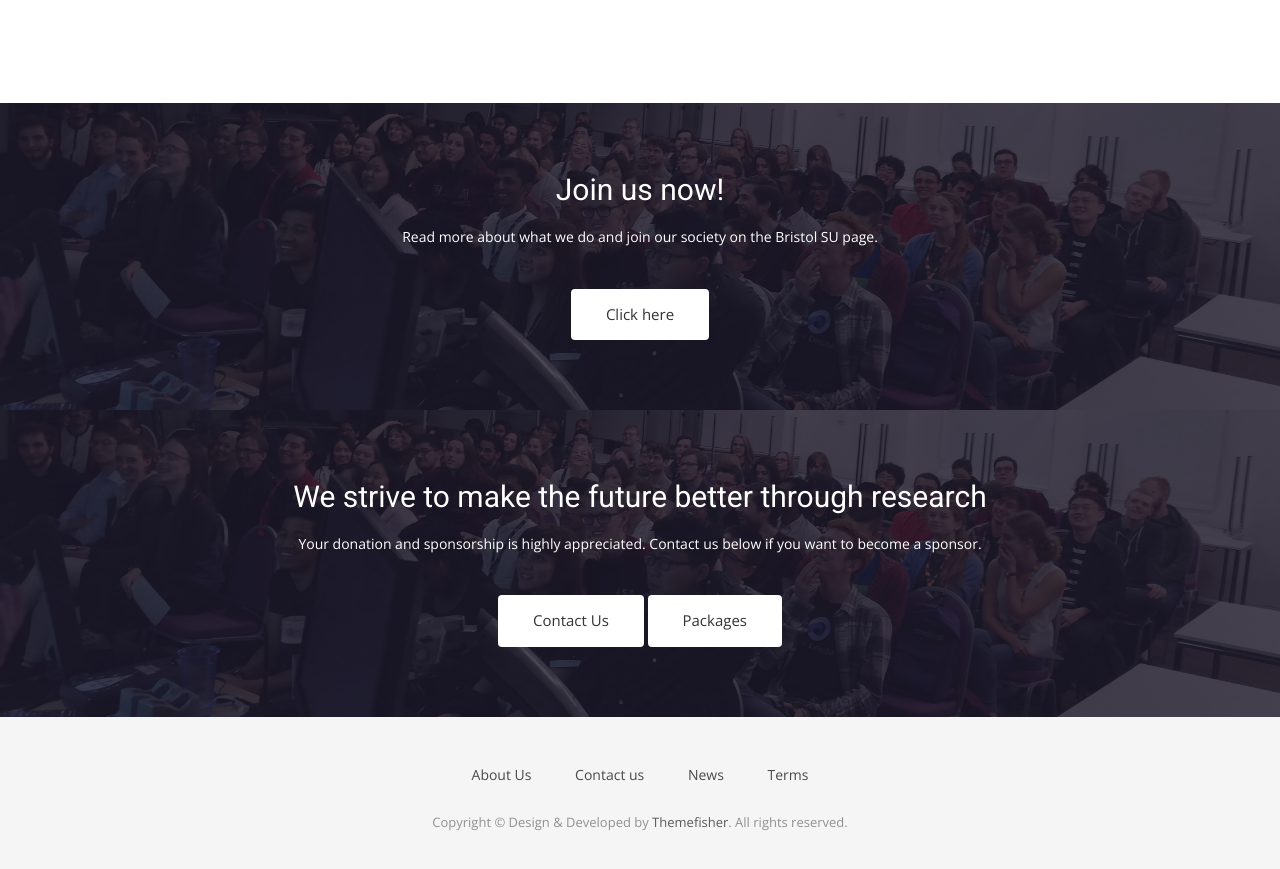
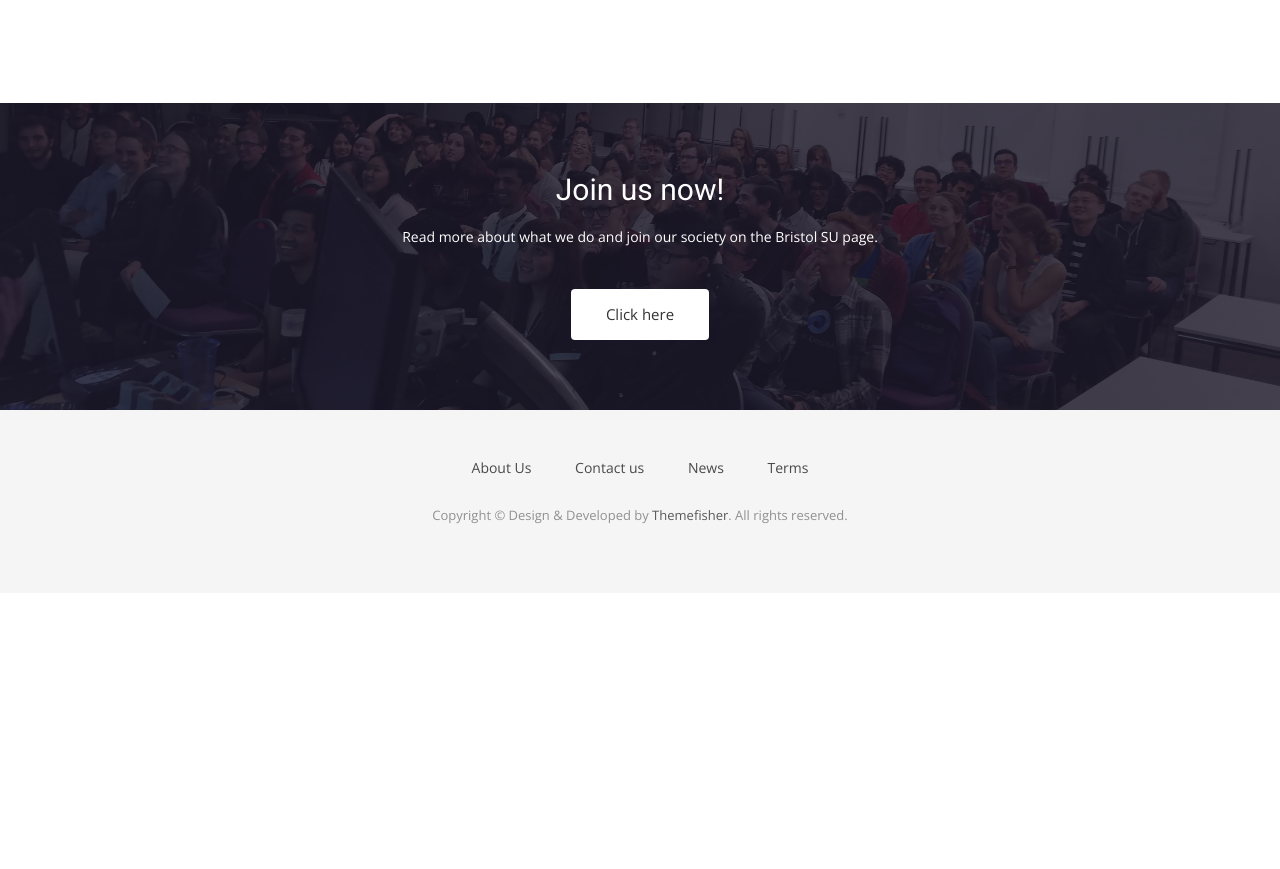
Before and after one commit to bristolresearchsoc/bristolresearchsoc.github.io, a Jekyll site: the page built from index.html, in a window 1280 px wide and 900 px high, scrolled down 2739 px. Shown: the top 869 px of the window. Built offline with Jekyll 4.4.1, drawn with Linux system fonts in a browser that asks for light colours; nearby versions of some CDN libraries; some web fonts are replaced; after the commit the page ends 3332 px from its top, so only the background shows below that.

Commit message:
sponsorhip tweeking

```diff
--- a/index.html
+++ b/index.html
@@ -210,21 +210,3 @@ permalink: /
   </div>
 </section>
 -->
-
-
-<!-- Call to action Start -->
-<section id="call-to-action">
-  <div class="container">
-    <div class="row">
-      <div class="col-md-12">
-        <div class="block">
-          <h2>We strive to make the future better through research</h2>
-          <p>Your donation and sponsorship is highly appreciated. Contact us below if you want to become a sponsor.</p>
-          <a class="btn btn-default btn-call-to-action" href="{{ site.baseurl }}/contact" >Contact Us</a>
-          <a class="btn btn-default btn-call-to-action" href="{{ site.baseurl }}/pdfs/Sponsorship_Packages_2019.pdf" >Packages</a>
-
-        </div>
-      </div>
-    </div>
-  </div>
-</section>
```
